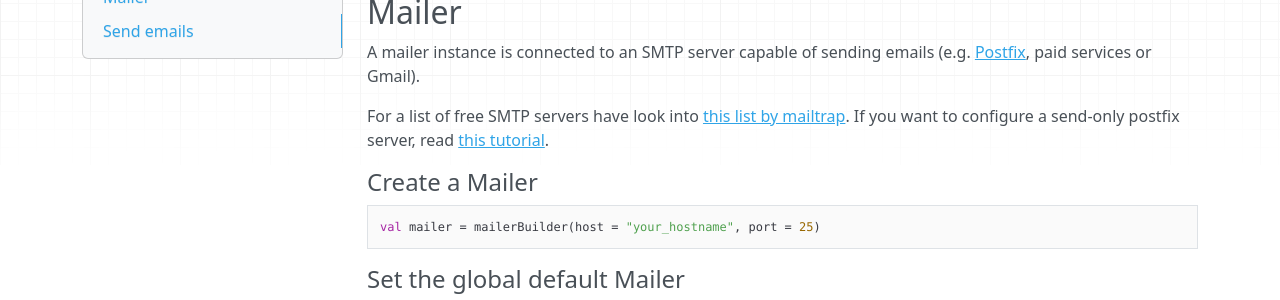
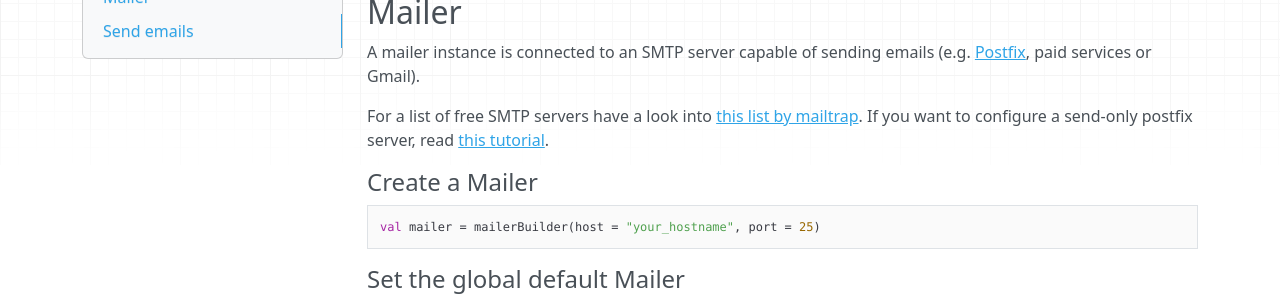
Before and after one commit to jakobkmar/SimpleKotlinMail, an MkDocs documentation site: the page built from guide/docs/client.md, in a window 1280 px wide and 900 px high. Shown: the part 141-441 px from the top of the window. Built offline with MkDocs 1.6.1, drawn with Linux system fonts in a browser that asks for light colours; nearby versions of some CDN libraries.

```diff
--- a/guide/docs/client.md
+++ b/guide/docs/client.md
@@ -4,7 +4,7 @@
 
 A mailer instance is connected to an SMTP server capable of sending emails (e.g. [Postfix](http://www.postfix.org/), paid services or Gmail).
 
-For a list of free SMTP servers have look into [this list by mailtrap](https://blog.mailtrap.io/free-smtp-servers/). If you want to configure a send-only postfix server, read [this tutorial](https://blog.mailtrap.io/setup-smtp-server/).
+For a list of free SMTP servers have a look into [this list by mailtrap](https://blog.mailtrap.io/free-smtp-servers/). If you want to configure a send-only postfix server, read [this tutorial](https://blog.mailtrap.io/setup-smtp-server/).
 
 #### Create a Mailer
 
```
